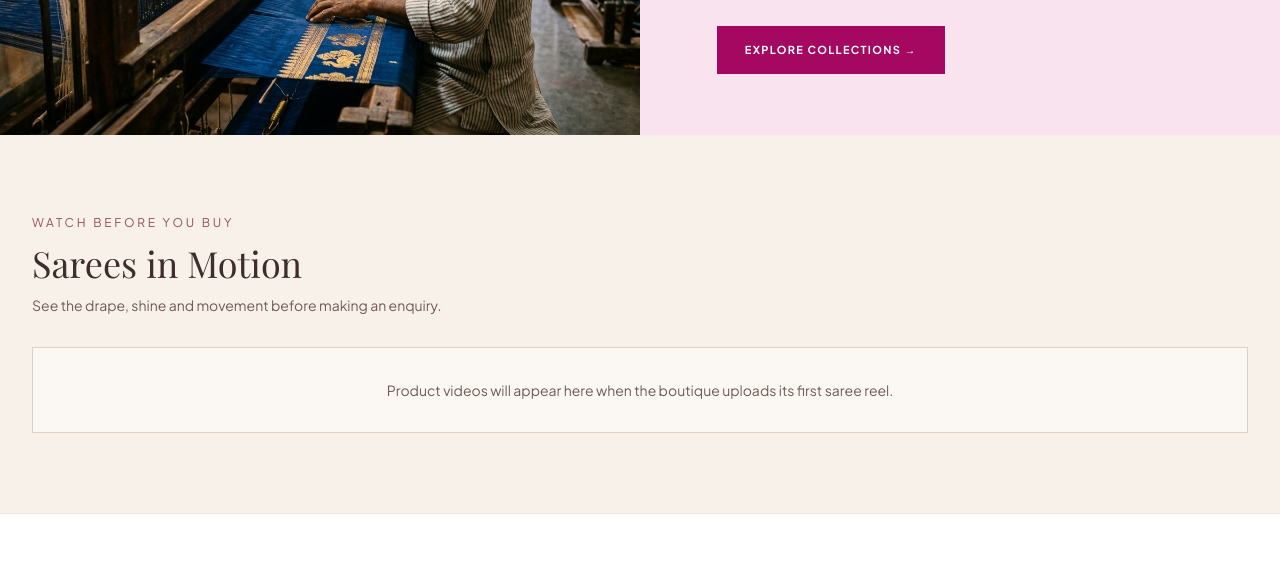
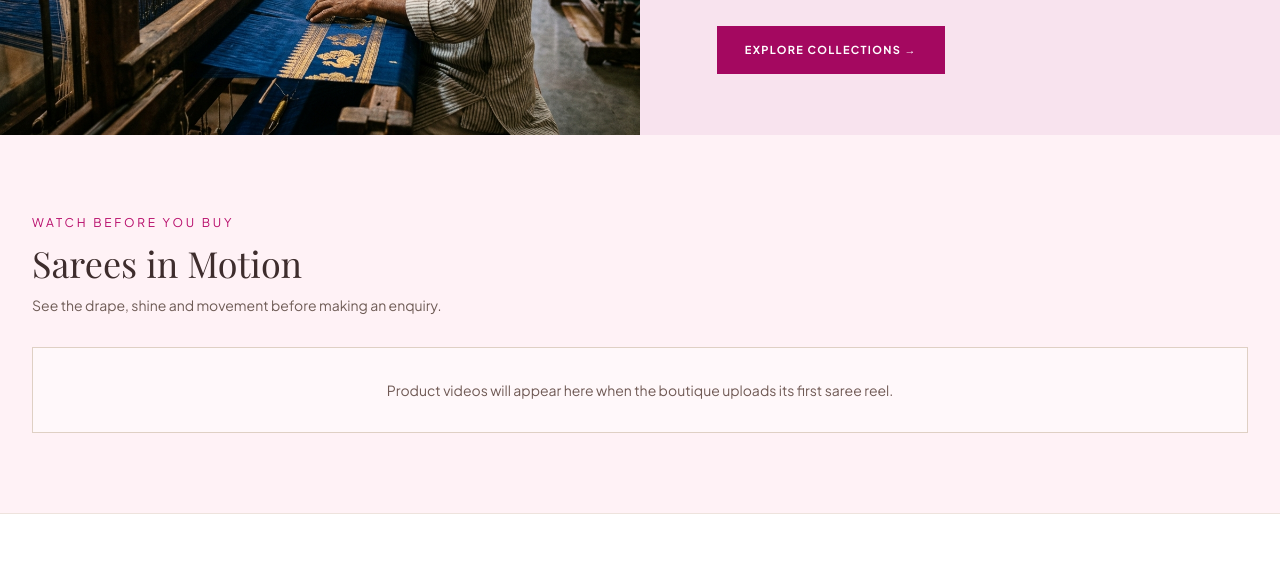
Before and after one commit to Kundbkle/tajaswini-silk-website, a React (Vite) app: page / in a window 1280 px wide. Shown: the part 2140-2701 px from the top of the page. Built offline with nearby package versions, Linux system fonts and the light colour scheme; no server answers; the database is empty; a web font is replaced by a local one.

Commit message:
Align editorial collection styling with visiting card

```diff
--- a/src/components/SareesInMotion.tsx
+++ b/src/components/SareesInMotion.tsx
@@ -4,8 +4,8 @@ import { DbSaree } from '../types/database';
 
 export const SareesInMotion:React.FC<{sarees:DbSaree[]}> = ({sarees}) => {
  const videos=sarees.filter(s=>s.video_url && /^https:\/\//.test(s.video_url));
- return <section id="sarees-in-motion" className="bg-[#f8f1e9] py-16 md:py-20"><div className="max-w-7xl mx-auto px-4 sm:px-6 lg:px-8">
-   <p className="uppercase text-xs tracking-[.23em] text-[#94505d]">Watch before you buy</p>
+ return <section id="sarees-in-motion" className="bg-[#fff2f6] py-16 md:py-20"><div className="max-w-7xl mx-auto px-4 sm:px-6 lg:px-8">
+   <p className="uppercase text-xs tracking-[.23em] text-[#b70b6a]">Watch before you buy</p>
    <h2 className="font-serif text-3xl md:text-4xl mt-3 text-[#3e2d2d]">Sarees in Motion</h2>
    <p className="text-sm text-[#6f5c56] mt-3">See the drape, shine and movement before making an enquiry.</p>
    {videos.length ? <div className="flex gap-4 overflow-x-auto snap-x snap-mandatory pb-5 mt-9">{videos.map(s=><div key={s.id} className="w-[210px] sm:w-[260px] shrink-0 snap-start"><video controls playsInline preload="none" poster={s.images?.[0]} className="w-full aspect-[9/16] object-cover bg-[#e5dbd5]"><source src={s.video_url!} /></video><Link to={'/saree/'+encodeURIComponent(s.id)} className="mt-3 block text-sm text-[#643841] underline underline-offset-4">View {s.name}</Link></div>)}</div> : <div className="mt-8 border border-[#dfd0c4] bg-white/50 p-8 text-center text-sm text-[#705a55]">Product videos will appear here when the boutique uploads its first saree reel.</div>}
```
